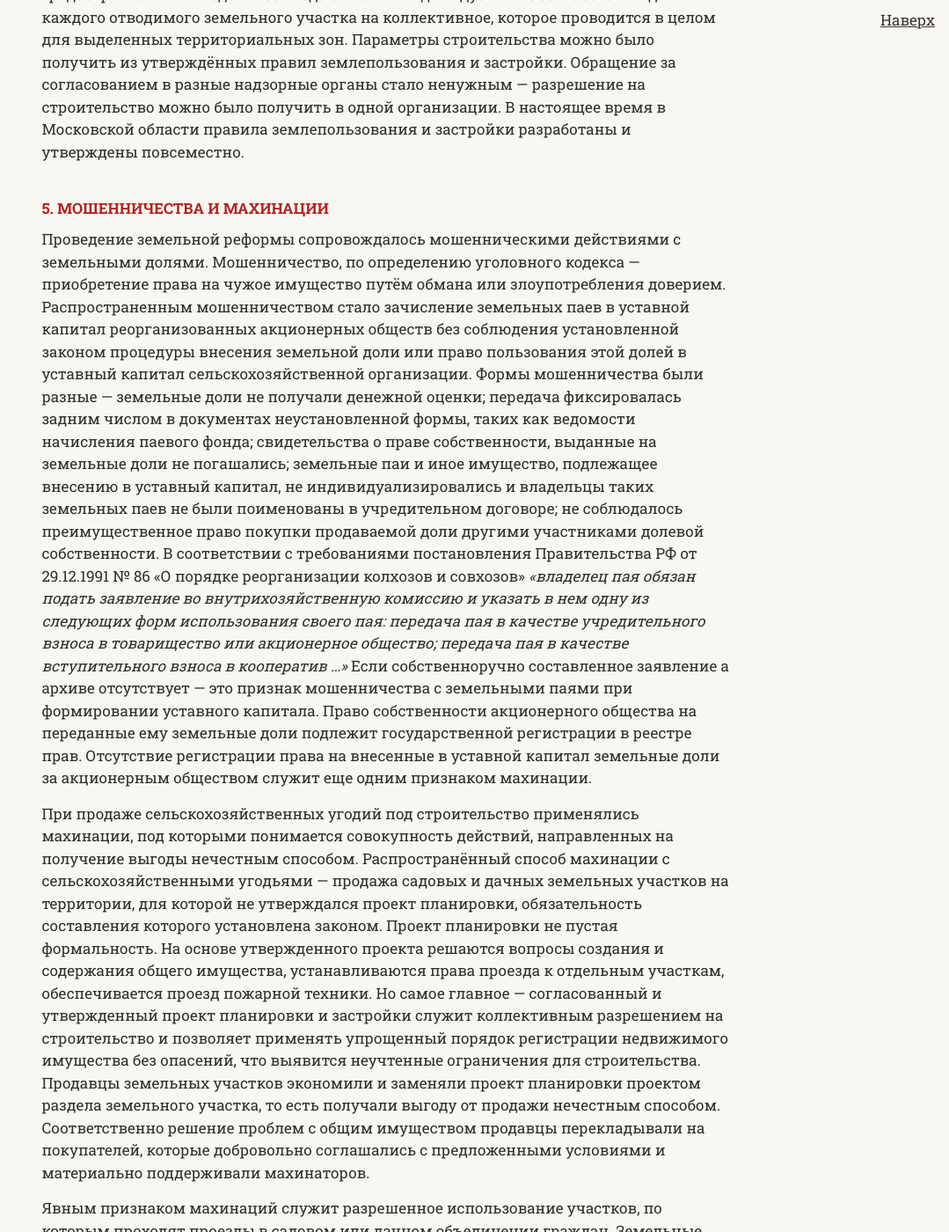
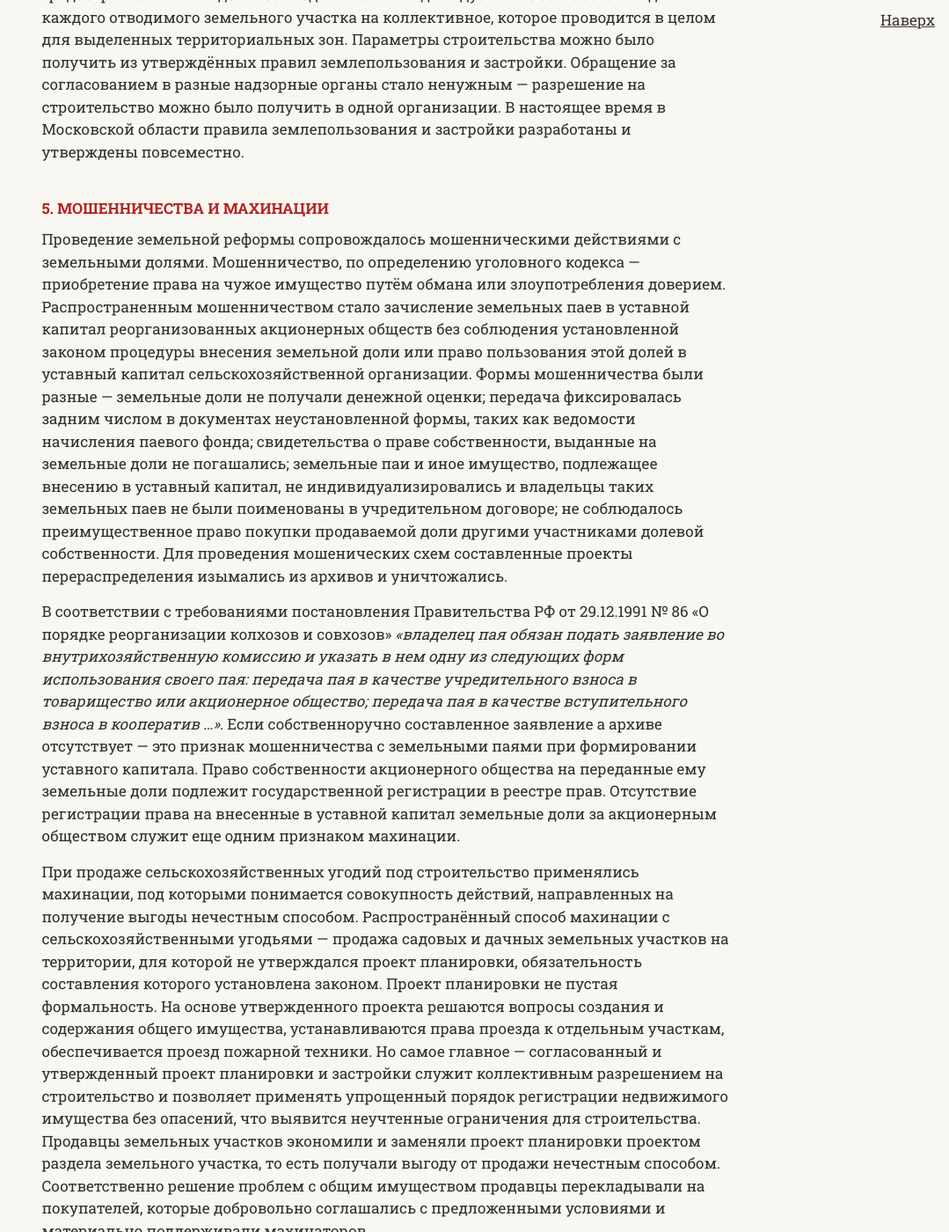
Before and after one commit to SergSi/land-use-art, a Jekyll site: the page built from _articles/2024-01-02-reforma.md, in a window 1280 px wide and 1400 px high, scrolled down 7515 px. Shown: the whole window at 88% size, without its empty margins (201-1280 px from the left). Built offline with Jekyll 4.4.1, drawn with Linux system fonts in a browser that asks for light colours; some web fonts are replaced.

Commit message:
Update 2024-01-02-reforma.md

```diff
--- a/_articles/2024-01-02-reforma.md
+++ b/_articles/2024-01-02-reforma.md
@@ -82,8 +82,9 @@ file-1="2023-12-22/Перераспределение.jpg" caption-1="Проек
 
 # 5. Мошенничества и махинации
 
-Проведение земельной реформы сопровождалось мошенническими действиями с земельными долями. Мошенничество, по определению уголовного кодекса — приобретение права на чужое имущество путём обмана или злоупотребления доверием. Распространенным мошенничеством стало зачисление земельных паев в уставной капитал реорганизованных акционерных обществ без соблюдения установленной законом процедуры внесения земельной доли или право пользования этой долей в уставный капитал сельскохозяйственной организации. Формы мошенничества были разные — земельные доли не получали денежной оценки; передача фиксировалась задним числом в документах неустановленной формы, таких как ведомости начисления паевого фонда; свидетельства о праве собственности, выданные на земельные доли не погашались; земельные паи и иное имущество, подлежащее внесению в уставный капитал, не индивидуализировались и владельцы таких земельных паев не были поименованы в учредительном договоре; не соблюдалось преимущественное право покупки продаваемой доли другими участниками долевой собственности. В соответствии с требованиями постановления Правительства РФ от 29.12.1991 № 86  «О порядке реорганизации колхозов и совхозов»  *«владелец пая обязан подать заявление во внутрихозяйственную комиссию и указать в нем одну из следующих форм использования своего пая: передача пая в качестве учредительного взноса в товарищество или акционерное общество; передача пая в качестве вступительного взноса в кооператив …»*
-Если собственноручно составленное заявление а архиве отсутствует — это признак мошенничества с земельными паями при формировании уставного капитала. Право собственности акционерного общества на переданные ему земельные доли подлежит государственной регистрации в реестре прав. Отсутствие регистрации права на внесенные в уставной капитал земельные доли за акционерным обществом служит еще одним признаком махинации.
+Проведение земельной реформы сопровождалось мошенническими действиями с земельными долями. Мошенничество, по определению уголовного кодекса — приобретение права на чужое имущество путём обмана или злоупотребления доверием. Распространенным мошенничеством стало зачисление земельных паев в уставной капитал реорганизованных акционерных обществ без соблюдения установленной законом процедуры внесения земельной доли или право пользования этой долей в уставный капитал сельскохозяйственной организации. Формы мошенничества были разные — земельные доли не получали денежной оценки; передача фиксировалась задним числом в документах неустановленной формы, таких как ведомости начисления паевого фонда; свидетельства о праве собственности, выданные на земельные доли не погашались; земельные паи и иное имущество, подлежащее внесению в уставный капитал, не индивидуализировались и владельцы таких земельных паев не были поименованы в учредительном договоре; не соблюдалось преимущественное право покупки продаваемой доли другими участниками долевой собственности. Для проведения мошенических схем составленные проекты перераспределения изымались из архивов и уничтожались.
+
+В соответствии с требованиями постановления Правительства РФ от 29.12.1991 № 86  «О порядке реорганизации колхозов и совхозов»  *«владелец пая обязан подать заявление во внутрихозяйственную комиссию и указать в нем одну из следующих форм использования своего пая: передача пая в качестве учредительного взноса в товарищество или акционерное общество; передача пая в качестве вступительного взноса в кооператив …»*. Если собственноручно составленное заявление а архиве отсутствует — это признак мошенничества с земельными паями при формировании уставного капитала. Право собственности акционерного общества на переданные ему земельные доли подлежит государственной регистрации в реестре прав. Отсутствие регистрации права на внесенные в уставной капитал земельные доли за акционерным обществом служит еще одним признаком махинации.
 
 При продаже сельскохозяйственных угодий под строительство применялись махинации, под которыми понимается совокупность действий, направленных на получение выгоды нечестным способом. Распространённый способ махинации с сельскохозяйственными угодьями — продажа садовых и дачных земельных участков на территории, для которой не утверждался проект планировки, обязательность составления которого установлена законом. Проект планировки не пустая формальность. На основе утвержденного проекта решаются вопросы создания и содержания общего имущества, устанавливаются права проезда к отдельным участкам, обеспечивается проезд пожарной техники. Но самое главное — согласованный и утвержденный проект планировки и застройки служит коллективным разрешением на строительство и позволяет применять упрощенный порядок регистрации недвижимого имущества без опасений, что выявится неучтенные ограничения для строительства. Продавцы земельных участков экономили и заменяли проект планировки проектом раздела земельного участка, то есть получали выгоду от продажи нечестным способом. Соответственно решение проблем с общим имуществом продавцы перекладывали на покупателей, которые добровольно соглашались с предложенными условиями и материально поддерживали махинаторов.
 
```
